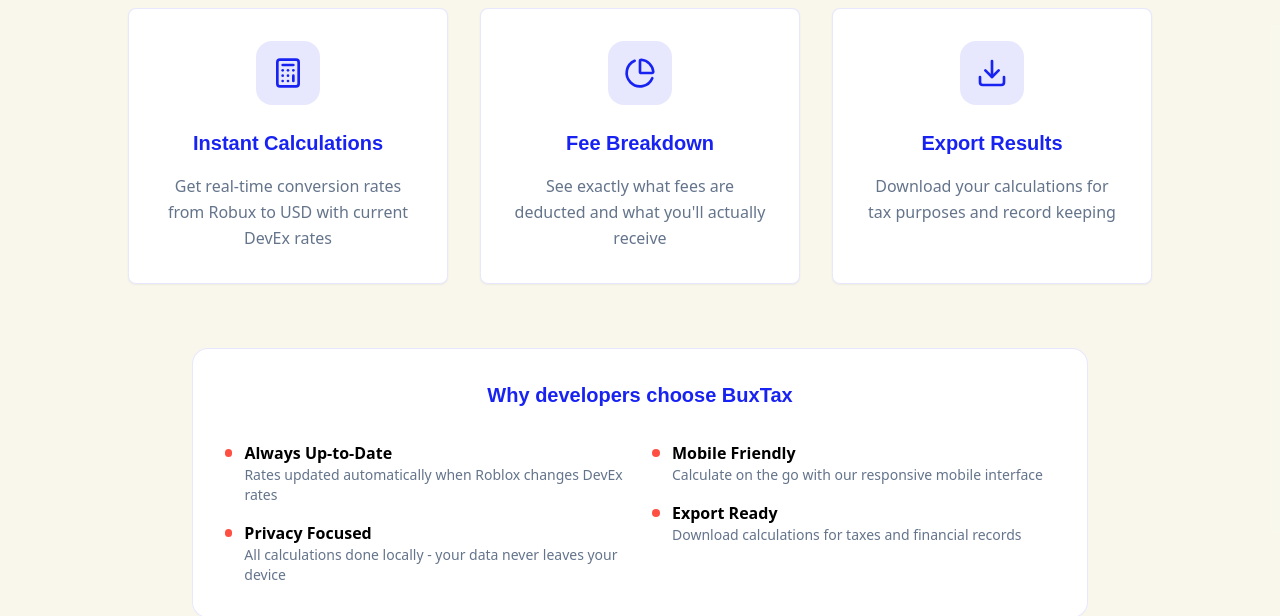
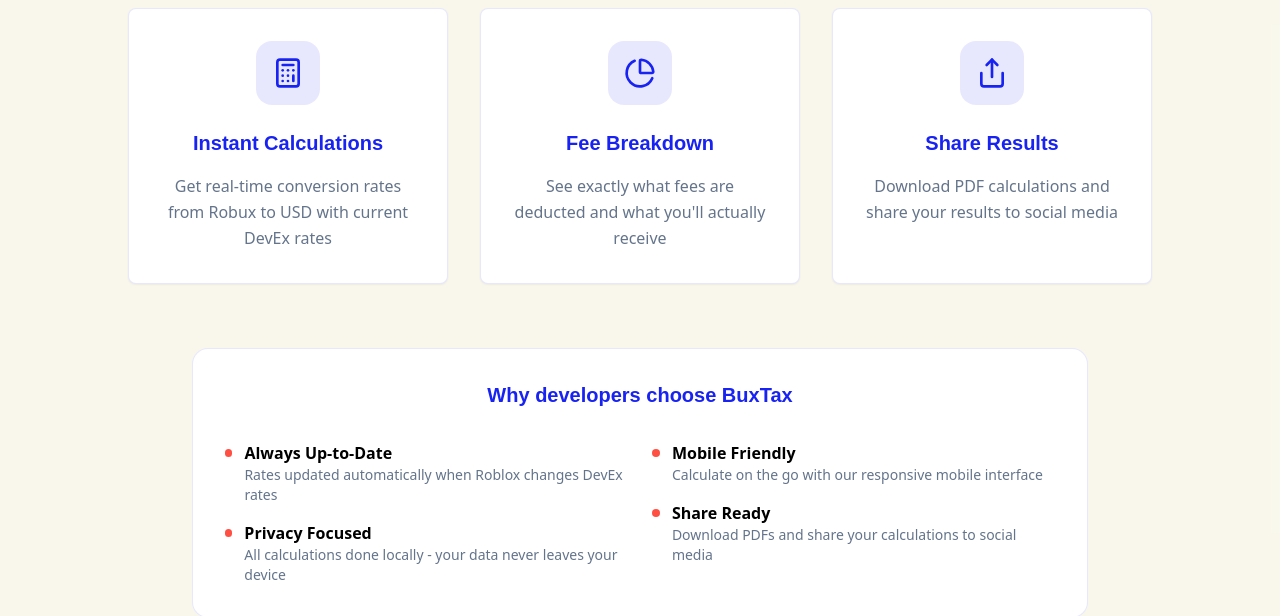
Before and after one commit to triggerNode/buxtax-shell, a React (Vite) app: page / in a window 1280 px wide. Shown: the part 1500-2116 px from the top of the page. Built offline with nearby package versions, Linux system fonts and the light colour scheme; a web font is replaced by a local one.

Commit message:
Refactor: Update copy for sharing functionality
Updated copy from "export" to "share" in `features.json` and `ThankYou.tsx` to better reflect the ability to download PDFs and share calculations.

```diff
--- a/src/components/Features.tsx
+++ b/src/components/Features.tsx
@@ -1,12 +1,12 @@
 import { motion } from 'framer-motion';
 import { Card, CardContent } from '@/components/ui/card';
-import { Calculator, PieChart, Download } from 'lucide-react';
+import { Calculator, PieChart, Share } from 'lucide-react';
 import features from '@/data/features.json';
 
 const iconMap = {
   calculator: Calculator,
   'pie-chart': PieChart,
-  download: Download,
+  share: Share,
 };
 
 export function Features() {
@@ -114,9 +114,9 @@ export function Features() {
                 <div className="flex items-start space-x-3">
                   <div className="w-2 h-2 bg-cherry rounded-full mt-2"></div>
                   <div>
-                    <h4 className="font-semibold text-foreground">Export Ready</h4>
+                    <h4 className="font-semibold text-foreground">Share Ready</h4>
                     <p className="text-sm text-muted-foreground">
-                      Download calculations for taxes and financial records
+                      Download PDFs and share your calculations to social media
                     </p>
                   </div>
                 </div>
--- a/src/data/features.json
+++ b/src/data/features.json
@@ -13,8 +13,8 @@
   },
   {
     "id": 3,
-    "title": "Export Results",
-    "description": "Download your calculations for tax purposes and record keeping",
-    "icon": "download"
+    "title": "Share Results",
+    "description": "Download PDF calculations and share your results to social media",
+    "icon": "share"
   }
 ]
--- a/src/pages/ThankYou.tsx
+++ b/src/pages/ThankYou.tsx
@@ -31,7 +31,7 @@ export default function ThankYou() {
               <ul className="text-sm text-green-700 space-y-1">
                 <li>• Access to all calculator features</li>
                 <li>• Detailed conversion breakdowns</li>
-                <li>• Export your calculations</li>
+                <li>• Share your calculations</li>
                 <li>• Priority support</li>
               </ul>
             </div>
```
